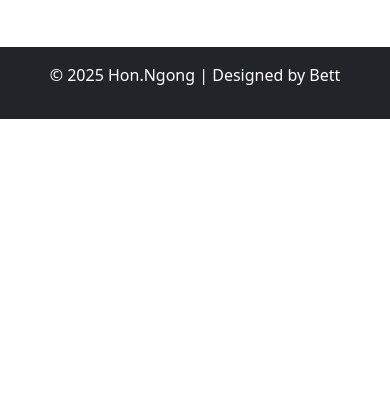
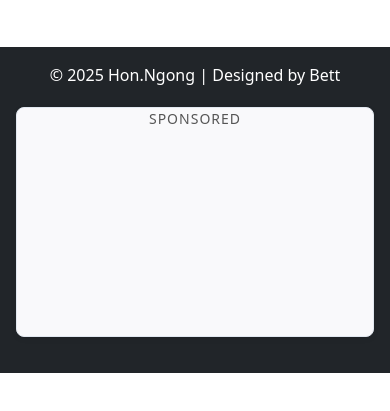
Before and after one commit to Manuubett/Nngong, a plain HTML site: page gallery.html in a window 390 px wide. Shown: the part 177-588 px from the top of the page. Drawn offline with nearby package versions, Linux system fonts and the light colour scheme; no server answers.

Commit message:
Update gallery.html

```diff
--- a/gallery.html
+++ b/gallery.html
@@ -77,6 +77,80 @@
 <!-- Footer -->
 <footer class="bg-dark text-white text-center p-3">
   <p>&copy; 2025 Hon.Ngong | Designed by Bett</p>
+  <div class="ad-scroll">
+<p class="sponsored-label">Sponsored</p>
+  <div class="ad-inner">
+
+    <script async data-cfasync="false" src="//pl28022235.effectivegatecpm.com/9c8cb5d9c57c8f6c0bc5c119a2161fdd/invoke.js"></script>
+    <div id="container-9c8cb5d9c57c8f6c0bc5c119a2161fdd">
+    </div>
+  </div>
+</div>
+
+<style>/* Ad container - clean, visible, responsive */
+.ad-scroll {
+  width: 100%;
+  max-width: 100%;
+  overflow: hidden;
+  background: #f9f9fb;
+  border: 1px solid #e2e8f0;
+  border-radius: 12px;
+  margin: 20px 0;
+  height: 130px; /* Optimal for readability */
+  position: relative;
+  box-shadow: 0 2px 6px rgba(0,0,0,0.05);
+}
+
+/* Inner wrapper - smooth infinite scroll */
+.ad-inner {
+  display: inline-block;
+  white-space: nowrap;
+  animation: scrollAd 35s linear infinite;
+  padding-left: 100%; /* Start from right */
+}
+
+/* Let ad render at full native size */
+.ad-inner > div,
+.ad-inner iframe {
+  display: inline-block !important;
+  height: 100%;
+  vertical-align: top;
+  min-width: 300px; /* Prevent collapse */
+}
+
+/* Pause on hover - improves UX */
+.ad-scroll:hover .ad-inner {
+  animation-play-state: paused;
+  cursor: pointer;
+}
+
+/* Smooth scrolling keyframes */
+@keyframes scrollAd {
+  0%   { transform: translateX(0); }
+  100% { transform: translateX(-100%); }
+}
+
+/* Optional: Mobile optimization */
+@media (max-width: 768px) {
+  .ad-scroll {
+    height: 230px;
+    border-radius: 8px;
+  }
+  .ad-inner {
+    animation-duration: 28s; /* Slightly faster on mobile */
+  }
+
+  .sponsored-label {
+    font-size: 14px;
+    color: #555;
+    text-transform: uppercase;
+    letter-spacing: 1px;
+    margin-bottom: 8px;
+  }
+
+}
+
+  </style>
 </footer>
 
 <!-- Firebase Integration for Gallery -->
```
